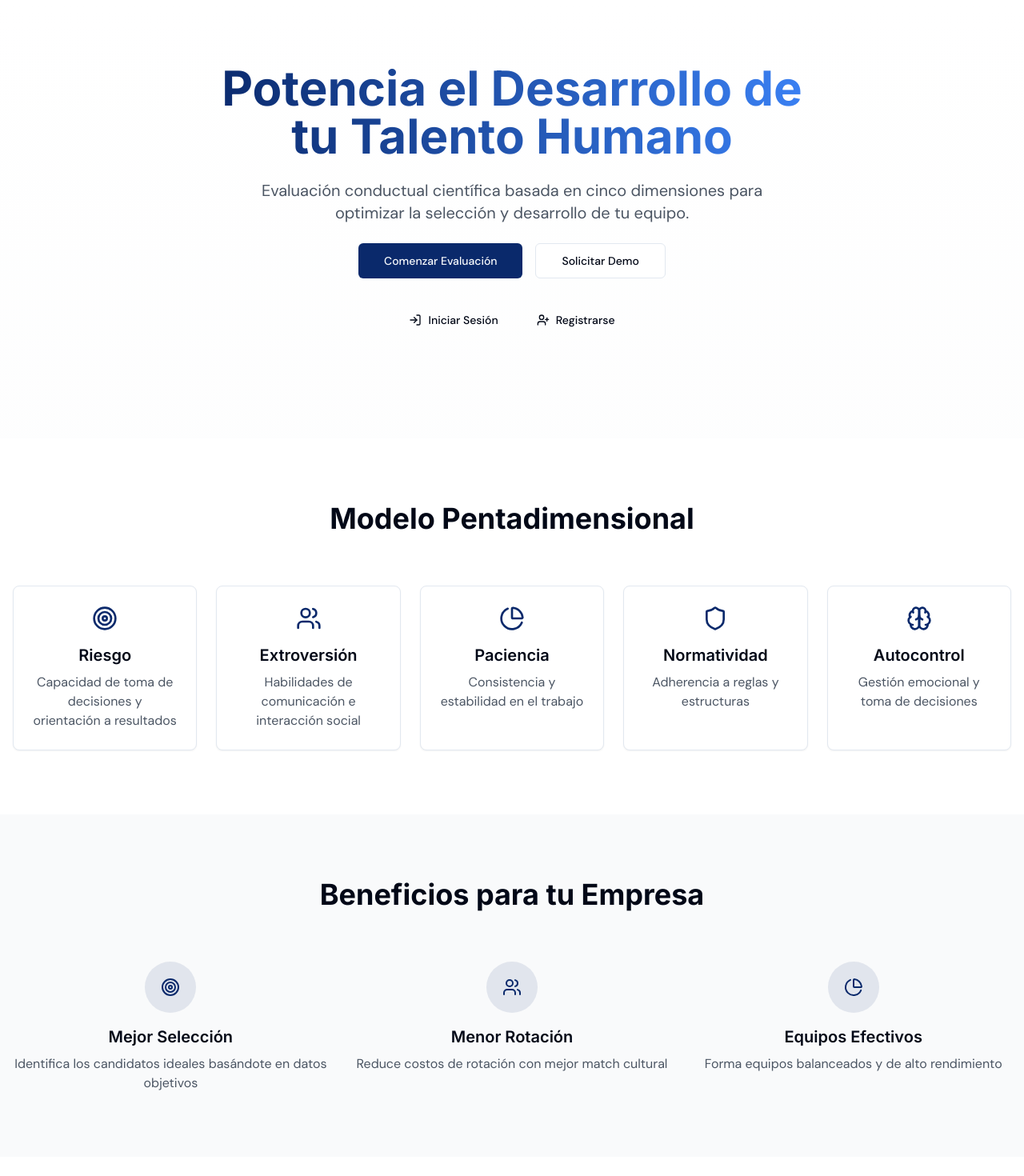
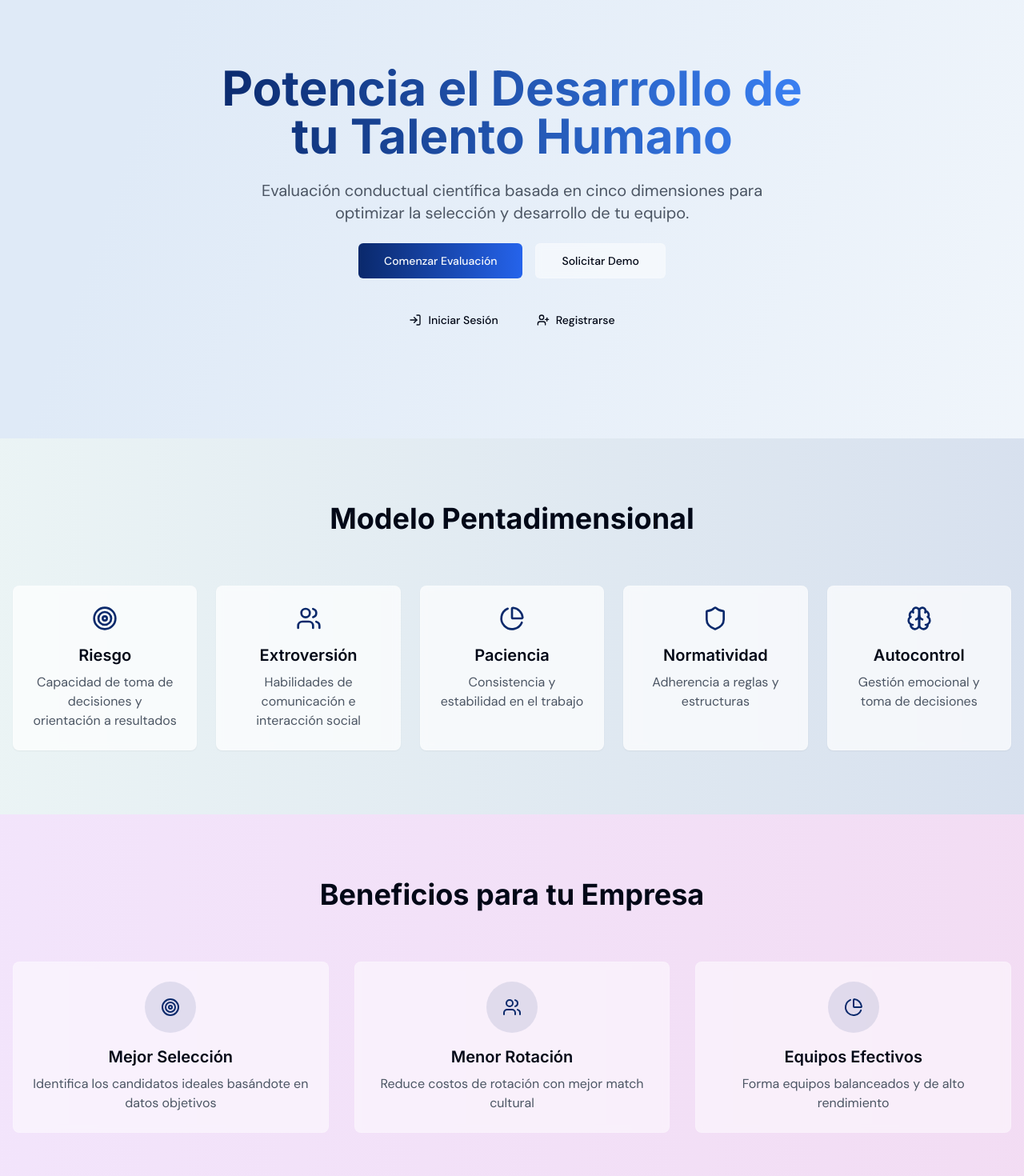
Before and after one commit to lazarohernan/Plataforma-PDA, a React (Vite) app: page / in a window 1280 px wide. Shown: the top 1470 px of the page at 80% size. Built offline with nearby package versions, Linux system fonts and the light colour scheme.

Commit message:
Update application styling
Refactor the application's styling by removing shadows and adding a subtle futuristic background with gradients.

```diff
--- a/src/index.css
+++ b/src/index.css
@@ -34,6 +34,7 @@
   body {
     @apply bg-background text-foreground antialiased;
     font-family: 'DM Sans', sans-serif;
+    background: linear-gradient(135deg, #f5f7fa 0%, #e8edf5 100%);
   }
 
   h1, h2, h3, h4, h5, h6 {
@@ -47,11 +48,29 @@
   }
 
   .card-hover {
-    @apply transition-all duration-300 hover:shadow-lg hover:-translate-y-1;
+    @apply transition-all duration-300 hover:-translate-y-1 border border-white/20;
   }
 
   .fade-in {
     @apply animate-[fadeIn_0.5s_ease-in-out];
+  }
+
+  .bg-futuristic {
+    background: linear-gradient(180deg, rgba(240, 244, 255, 0.5) 0%, rgba(224, 231, 255, 0.8) 100%);
+    backdrop-filter: blur(10px);
+    border: 1px solid rgba(255, 255, 255, 0.2);
+  }
+
+  .bg-gradient-soft {
+    background: linear-gradient(109.6deg, rgba(223,234,247,1) 11.2%, rgba(244,248,252,1) 91.1%);
+  }
+
+  .bg-gradient-purple {
+    background: linear-gradient(90deg, hsla(277, 75%, 94%, 1) 0%, hsla(297, 50%, 91%, 1) 100%);
+  }
+
+  .bg-gradient-blue {
+    background: linear-gradient(90deg, hsla(186, 33%, 94%, 1) 0%, hsla(216, 41%, 89%, 1) 100%);
   }
 }
 
--- a/src/pages/Index.tsx
+++ b/src/pages/Index.tsx
@@ -6,7 +6,7 @@ import { ChartPie, Users, Brain, Target, Shield, LogIn, UserPlus } from "lucide-
 
 const Index = () => {
   return (
-    <div className="min-h-screen bg-gradient-to-b from-white to-gray-50">
+    <div className="min-h-screen bg-gradient-soft">
       {/* Hero Section */}
       <section className="container mx-auto px-4 pt-20 pb-32">
         <div className="flex flex-col items-center text-center space-y-6 max-w-3xl mx-auto fade-in">
@@ -17,10 +17,10 @@ const Index = () => {
             Evaluación conductual científica basada en cinco dimensiones para optimizar la selección y desarrollo de tu equipo.
           </p>
           <div className="flex flex-wrap gap-4 mt-8 justify-center">
-            <Button size="lg" className="bg-primary hover:bg-primary/90">
+            <Button size="lg" className="bg-gradient-to-r from-primary to-blue-600 hover:opacity-90">
               Comenzar Evaluación
             </Button>
-            <Button size="lg" variant="outline">
+            <Button size="lg" variant="outline" className="backdrop-blur-sm bg-white/50 border-white/20">
               Solicitar Demo
             </Button>
             <div className="w-full flex justify-center gap-4 mt-4">
@@ -42,14 +42,14 @@ const Index = () => {
       </section>
 
       {/* Dimensiones Section */}
-      <section className="py-20 bg-white">
+      <section className="py-20 bg-gradient-blue backdrop-blur-sm">
         <div className="container mx-auto px-4">
           <h2 className="text-3xl md:text-4xl font-bold text-center mb-16">
             Modelo Pentadimensional
           </h2>
           <div className="grid grid-cols-1 md:grid-cols-5 gap-6">
             {dimensions.map((dimension, index) => (
-              <Card key={index} className="p-6 text-center card-hover">
+              <Card key={index} className="p-6 text-center card-hover backdrop-blur-sm bg-white/70">
                 {dimension.icon}
                 <h3 className="text-xl font-semibold mt-4 mb-2">{dimension.title}</h3>
                 <p className="text-gray-600">{dimension.description}</p>
@@ -60,14 +60,14 @@ const Index = () => {
       </section>
 
       {/* Beneficios Section */}
-      <section className="py-20 bg-gray-50">
+      <section className="py-20 bg-gradient-purple backdrop-blur-sm">
         <div className="container mx-auto px-4">
           <h2 className="text-3xl md:text-4xl font-bold text-center mb-16">
             Beneficios para tu Empresa
           </h2>
           <div className="grid grid-cols-1 md:grid-cols-3 gap-8">
             {benefits.map((benefit, index) => (
-              <div key={index} className="flex flex-col items-center text-center">
+              <div key={index} className="flex flex-col items-center text-center p-6 bg-white/50 backdrop-blur-sm rounded-lg border border-white/20">
                 <div className="w-16 h-16 rounded-full bg-primary/10 flex items-center justify-center mb-4">
                   {benefit.icon}
                 </div>
@@ -80,14 +80,14 @@ const Index = () => {
       </section>
 
       {/* Testimonios Section */}
-      <section className="py-20 bg-white">
+      <section className="py-20 bg-gradient-soft backdrop-blur-sm">
         <div className="container mx-auto px-4">
           <h2 className="text-3xl md:text-4xl font-bold text-center mb-16">
             Empresas que Confían en Nosotros
           </h2>
           <div className="grid grid-cols-1 md:grid-cols-2 gap-8">
             {testimonials.map((testimonial, index) => (
-              <Card key={index} className="p-8 card-hover">
+              <Card key={index} className="p-8 card-hover backdrop-blur-sm bg-white/70">
                 <p className="text-gray-600 italic mb-4">"{testimonial.quote}"</p>
                 <div className="flex items-center">
                   <div className="ml-4">
--- a/src/pages/Register.tsx
+++ b/src/pages/Register.tsx
@@ -14,7 +14,7 @@ const Register = () => {
   const [password, setPassword] = useState("");
 
   return (
-    <div className="min-h-screen bg-gradient-to-b from-white to-gray-50 flex items-center justify-center p-4">
+    <div className="min-h-screen bg-gradient-blue flex items-center justify-center p-4">
       <div className="w-full max-w-md space-y-8 fade-in">
         <div className="text-center">
           <Link to="/" className="inline-block">
@@ -23,7 +23,7 @@ const Register = () => {
           </Link>
         </div>
 
-        <Card className="border-0 shadow-lg">
+        <Card className="border border-white/20 bg-white/80 backdrop-blur-sm">
           <CardHeader className="space-y-1">
             <CardTitle className="text-2xl text-center">Crear Cuenta</CardTitle>
             <CardDescription className="text-center">
@@ -87,7 +87,7 @@ const Register = () => {
             </div>
           </CardContent>
           <CardFooter className="flex flex-col space-y-4">
-            <Button className="w-full flex items-center gap-2" size="lg">
+            <Button className="w-full flex items-center gap-2 bg-gradient-to-r from-primary to-blue-600" size="lg">
               <UserPlus className="h-4 w-4" />
               Crear Cuenta
             </Button>
```
